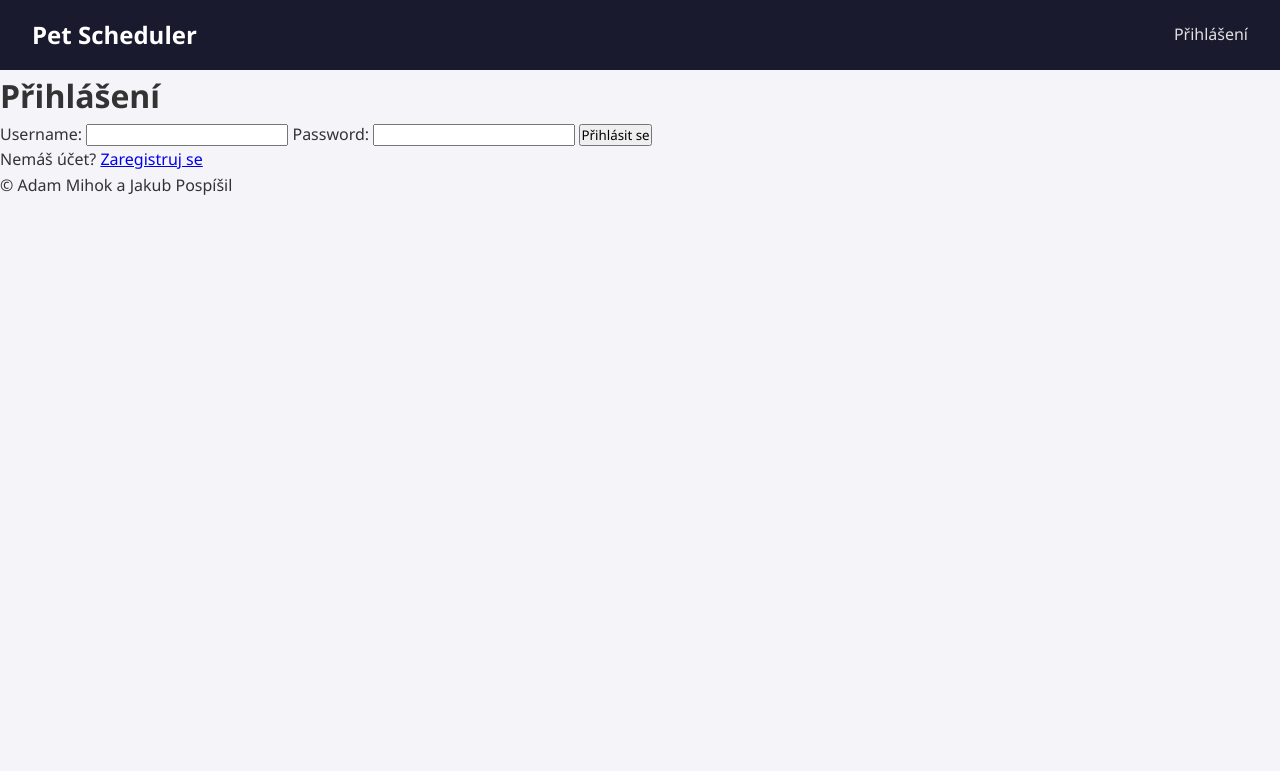
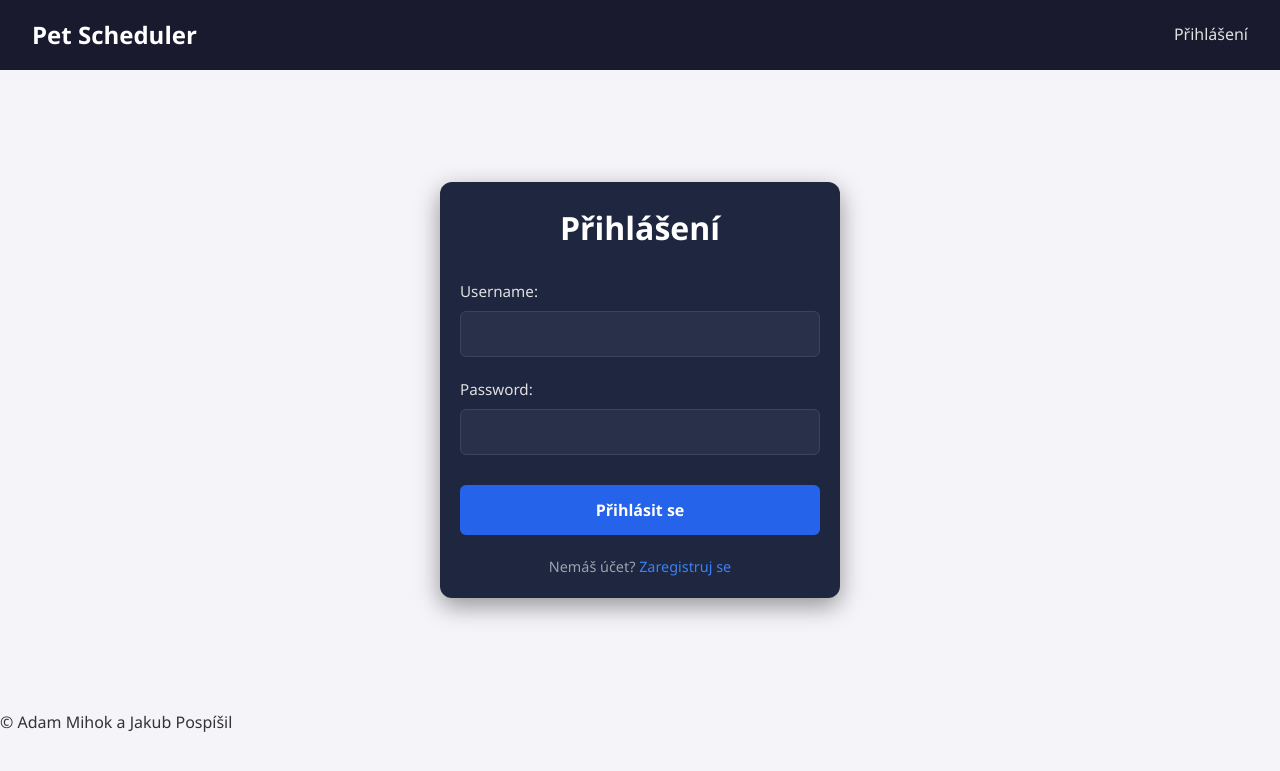
Before and after one commit to JakubPospi/petScheduler, a PHP site: page /login.php in a window 1280 px wide. Shown: the top 771 px of the page. Run offline with PHP 8.4, Linux system fonts and the light colour scheme.

Commit message:
uprava stylu na login strance

```diff
--- a/login.phtml
+++ b/login.phtml
@@ -1,12 +1,23 @@
-   <div class="login-page-wrapper">
-<div class="login-box">
+<div class="login-page-wrapper">
+    <div class="login-box">
         <h1>Přihlášení</h1>
 
         <form method="post">
-            <label>Username: <input type="text" name="username" required></label>
-            <label>Password: <input type="password" name="password" required></label>
+            <label>
+                Username:
+                <input type="text" name="username" required autocomplete="username">
+            </label>
+
+            <label>
+                Password:
+                <input type="password" name="password" required autocomplete="current-password">
+            </label>
+
             <input type="submit" value="Přihlásit se">
         </form>
-        Nemáš účet? <a href="registrace.php">Zaregistruj se</a>
+
+        <div class="register-text">
+            Nemáš účet? <a href="registrace.php">Zaregistruj se</a>
+        </div>
     </div>
 </div>
--- a/style.css
+++ b/style.css
@@ -99,3 +99,102 @@
                 font-size: 2rem;
             }
         }
+
+        /* Obal pro celou přihlašovací stránku - zajistí vycentrování boxu na střed */
+.login-page-wrapper {
+    display: flex;
+    justify-content: center;
+    align-items: center;
+    min-height: 80vh; /* Přizpůsobí se výšce obrazovky (případně změň na 100vh) */
+    font-family: Arial, sans-serif;
+}
+
+/* Hlavní kontejner pro přihlašovací formulář */
+.login-box {
+    background-color: #1e2640; /* Tmavě modrý box podle úvodní stránky */
+    color: white;
+    padding: 20px;
+    border-radius: 12px; /* Elegantní zaoblení rohů */
+    box-shadow: 0 8px 24px rgba(0, 0, 0, 0.4); /* Jemný stín pro hloubku */
+    width: 100%;
+    max-width: 400px; /* Maximální šířka boxu */
+    box-sizing: border-box;
+}
+
+/* Nadpis "Přihlášení" */
+.login-box h1 {
+    margin-top: 0;
+    margin-bottom: 25px;
+    font-size: 2em;
+    text-align: center;
+}
+
+/* Styl pro popisky (labels) - dá text nad políčka */
+.login-box label {
+    display: flex;
+    flex-direction: column;
+    text-align: left;
+    margin-bottom: 20px;
+    font-size: 0.95em;
+    color: #e0e0e0;
+}
+
+/* Styl pro textová políčka (Username a Password) */
+.login-box input[type="text"],
+.login-box input[type="password"] {
+    margin-top: 8px;
+    padding: 12px;
+    background-color: rgba(255, 255, 255, 0.05); /* Lehce průhledné pozadí */
+    border: 1px solid #3a4460;
+    border-radius: 6px;
+    color: white;
+    font-size: 1em;
+    transition: border-color 0.2s, background-color 0.2s;
+}
+
+/* Aktivní stav při kliknutí do políčka */
+.login-box input[type="text"]:focus,
+.login-box input[type="password"]:focus {
+    outline: none;
+    border-color: #3b82f6; /* Modré zvýraznění hranice */
+    background-color: rgba(255, 255, 255, 0.1);
+}
+
+/* Styl pro tlačítko "Přihlásit se" */
+.login-box input[type="submit"] {
+    background-color: #2563eb; /* Výraznější modré tlačítko */
+    color: white;
+    border: none;
+    padding: 14px;
+    border-radius: 6px;
+    cursor: pointer;
+    font-size: 1em;
+    font-weight: bold;
+    width: 100%;
+    margin-top: 10px;
+    margin-bottom: 20px;
+    transition: background-color 0.2s;
+}
+
+/* Efekt při najetí myší na tlačítko */
+.login-box input[type="submit"]:hover {
+    background-color: #1d4ed8;
+}
+
+/* Styl pro text pod formulářem */
+.register-text {
+    text-align: center;
+    font-size: 0.9em;
+    color: #9ca3af;
+}
+
+/* Styl pro odkaz "Zaregistruj se" */
+.login-box a {
+    color: #3b82f6;
+    text-decoration: none;
+    font-weight: 500;
+}
+
+.login-box a:hover {
+    text-decoration: underline;
+}
```
